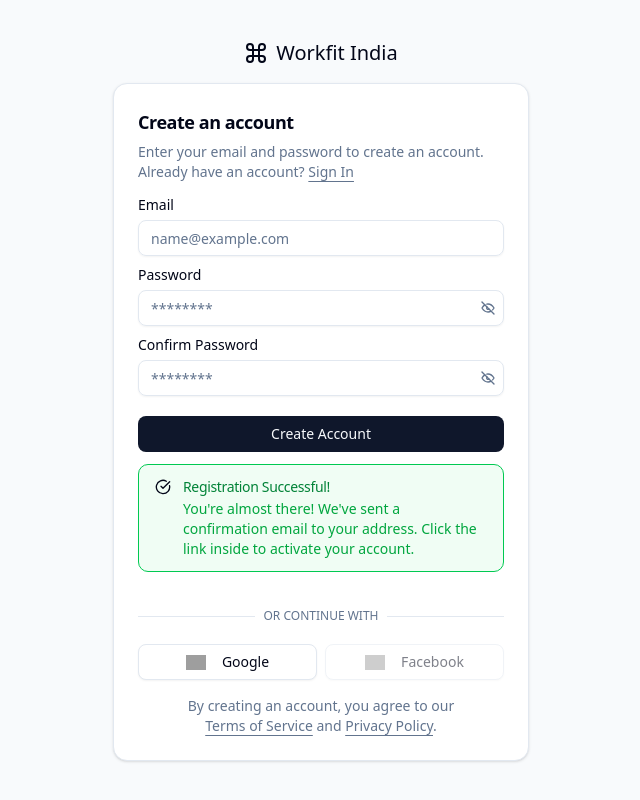
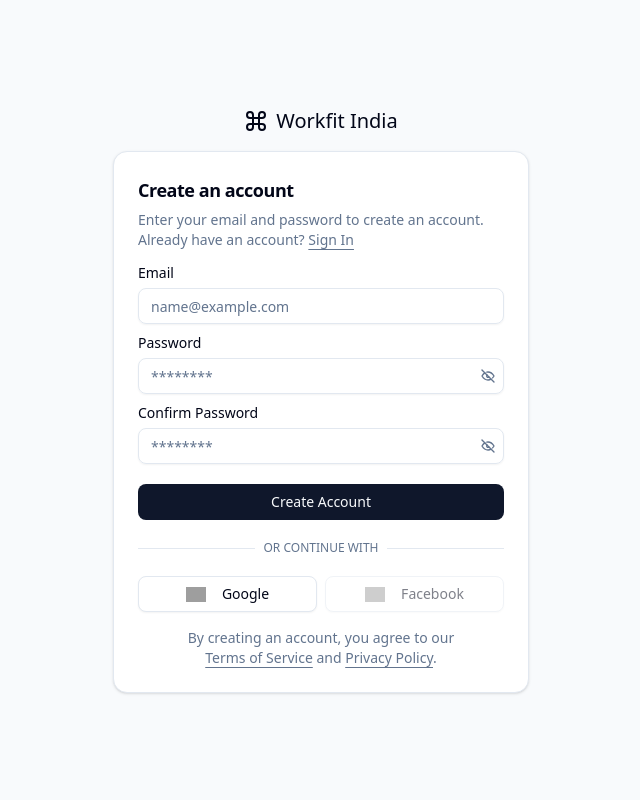
Before and after one commit to workfit-india/wellness-guardian, a Next.js app: page /sign-up in a window 1280 px wide. Shown: the whole page, without its empty margins (319-959 px from the left). Built offline with nearby package versions, Linux system fonts and the light colour scheme; no server answers; grey boxes are pictures that could not be loaded.

Commit message:
Updated state value of show success message

```diff
--- a/app/(auth)/sign-up/components/sign-up-form.tsx
+++ b/app/(auth)/sign-up/components/sign-up-form.tsx
@@ -49,7 +49,7 @@
 export function SignUpForm() {
   const [serverError, setServerError] = useState<string | null>(null);
   const [isLoading, setIsLoading] = useState(false);
-  const [showSuccess, setShowSuccess] = useState(true);
+  const [showSuccess, setShowSuccess] = useState(false);
   const router = useRouter();
 
   const form = useForm<z.infer<typeof formSchema>>({
```
